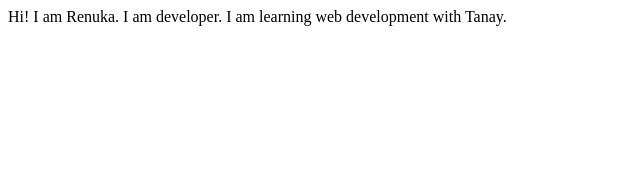
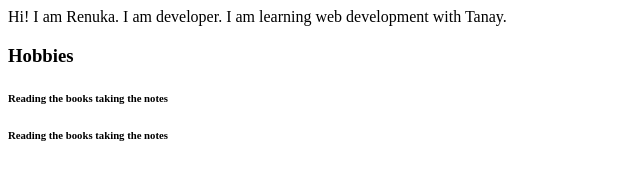
Before and after one commit to renukapaturkar/renukapaturkar-portfolio, a plain HTML site: page index.html in a window 1280 px wide. Shown: the whole page, without its empty margins (0-640 px from the left). Drawn offline with Linux system fonts and the light colour scheme.

Commit message:
update: added hobbies

```diff
--- a/index.html
+++ b/index.html
@@ -9,5 +9,10 @@
     Hi! I am Renuka.
     I am developer.
     I am learning web development with Tanay.
+
+    <h3>Hobbies</h3>
+    <h6>Reading the books taking the notes</h6>
+    <h6>Reading the books taking the notes</h6>
+
 </body>
 </html>
```
